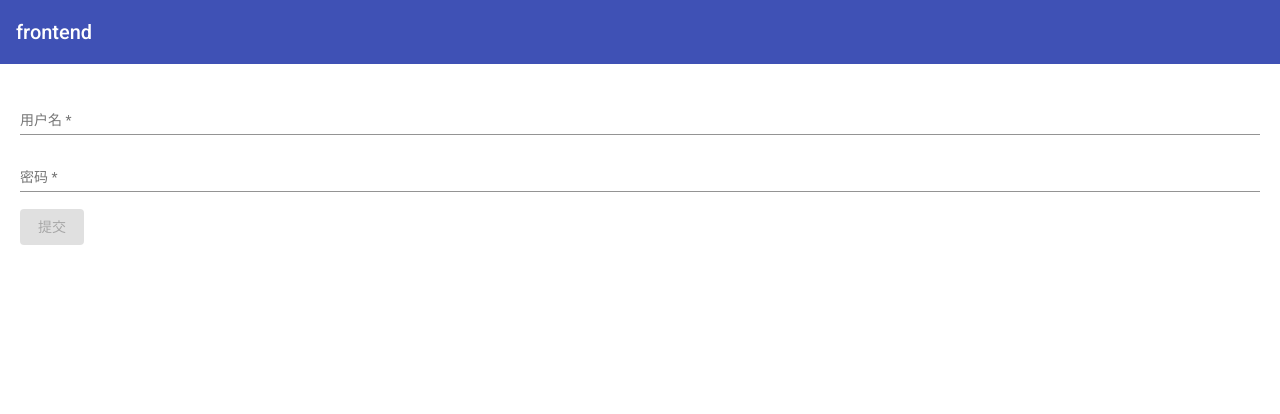
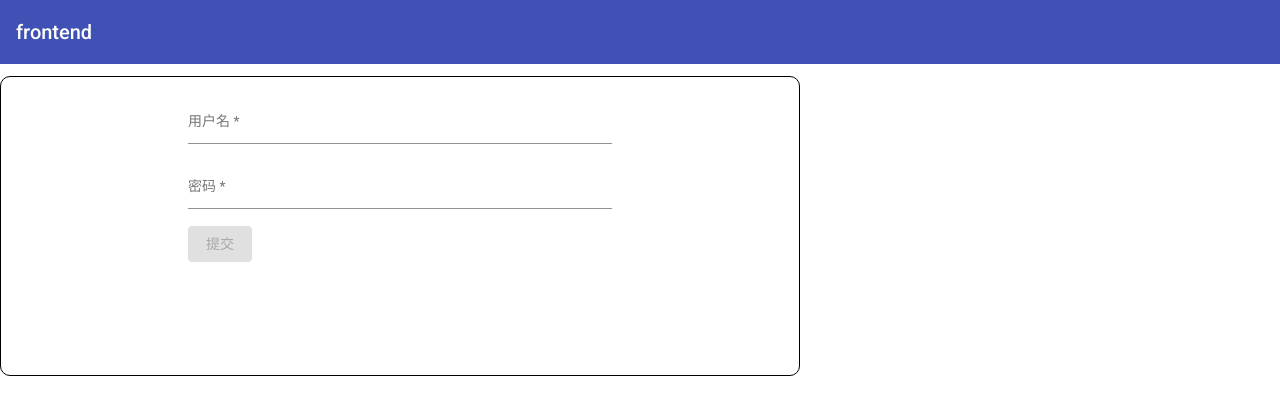
Before and after one commit to fy8207345/webflux-angular, an Angular app in the folder frontend/: page / in a window 1280 px wide. Shown: the top 414 px of the page. Built offline with nearby package versions, Linux system fonts and the light colour scheme.

Commit message:
bootstrap

```diff
--- a/frontend/angular.json
+++ b/frontend/angular.json
@@ -29,7 +29,10 @@
             ],
             "styles": [
               "./node_modules/@angular/material/prebuilt-themes/indigo-pink.css",
-              "src/styles.scss"
+              "src/styles.scss",
+              {
+                "input": "./node_modules/bootstrap/dist/css/bootstrap.css"
+              }
             ],
             "scripts": []
           },
--- a/frontend/package.json
+++ b/frontend/package.json
@@ -21,9 +21,12 @@
     "@angular/platform-browser": "~11.0.5",
     "@angular/platform-browser-dynamic": "~11.0.5",
     "@angular/router": "~11.0.5",
+    "@ng-bootstrap/schematics": "^2.0.0-alpha.1",
     "rxjs": "~6.6.0",
     "tslib": "^2.0.0",
-    "zone.js": "~0.10.2"
+    "zone.js": "~0.10.2",
+    "@ng-bootstrap/ng-bootstrap": "^2.0.0-alpha.0",
+    "bootstrap": "^4.0.0"
   },
   "devDependencies": {
     "@angular-devkit/build-angular": "~0.1100.5",
--- a/frontend/src/app/app.component.html
+++ b/frontend/src/app/app.component.html
@@ -3,6 +3,6 @@
     <span>{{title}}</span>
   </mat-toolbar>
 </p>
-<div >
-  <app-login class="login-container" ></app-login>
+<div class="login-container">
+  <app-login ></app-login>
 </div>
--- a/frontend/src/app/app.component.scss
+++ b/frontend/src/app/app.component.scss
@@ -1,3 +1,9 @@
 @import "~@angular/material/theming";
 .login-container{
+  width: 800px;
+  min-height: 300px;
+  border: black 1px solid;
+  border-radius: 10px;
+  display: flex;
+  justify-content: center;
 }
--- a/frontend/src/app/app.module.ts
+++ b/frontend/src/app/app.module.ts
@@ -15,6 +15,7 @@
 import {MatButtonModule} from '@angular/material/button';
 import {MatButtonToggleModule} from '@angular/material/button-toggle';
 import {RouterModule} from '@angular/router';
+import { NgbModule } from '@ng-bootstrap/ng-bootstrap';
 
 export function initializeApp(appConfig: AppConfig) {
   return () => appConfig.load();
@@ -37,7 +38,8 @@
     MatIconModule,
     MatButtonModule,
     MatButtonToggleModule,
-    RouterModule
+    RouterModule,
+    NgbModule.forRoot()
   ],
   providers: [
     AppConfig,
```
Also changed, not shown: 1 other file (tests, documents, lock files or other folders).
